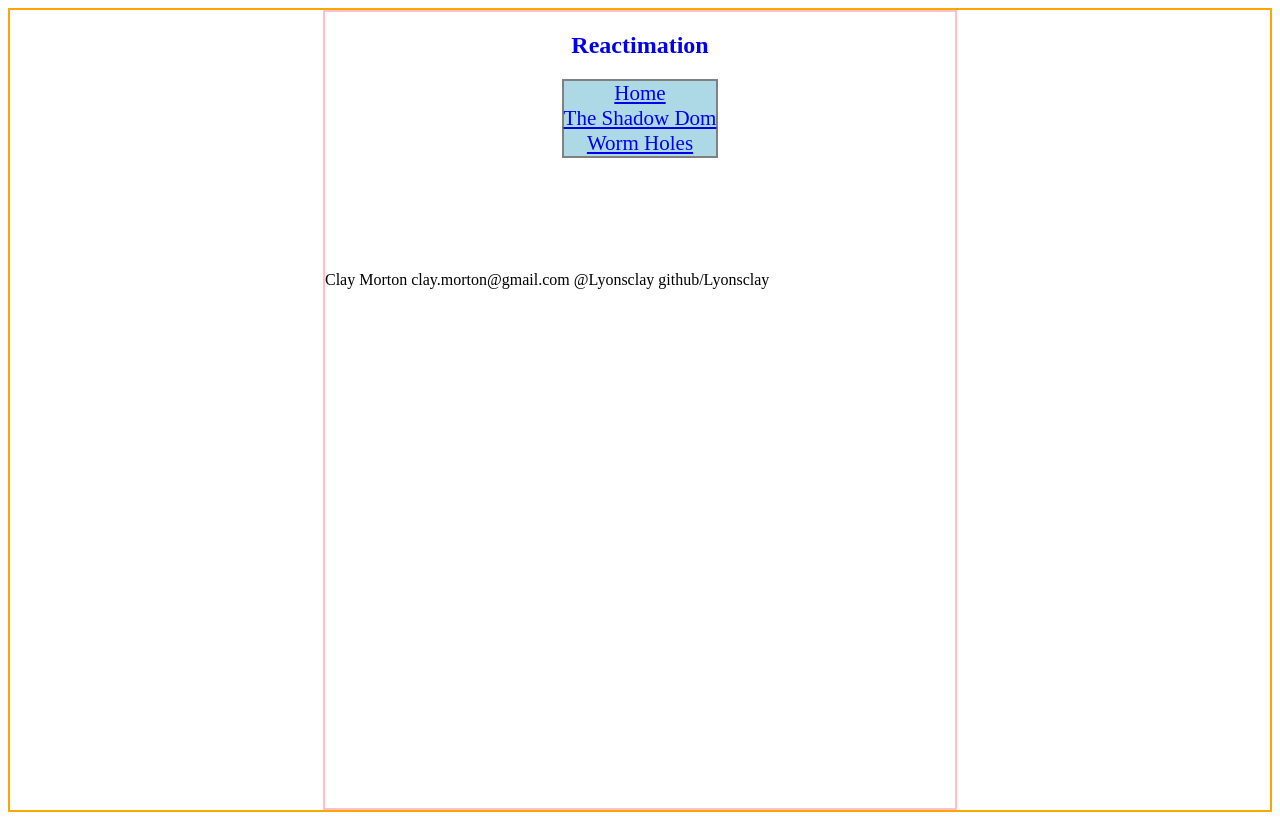
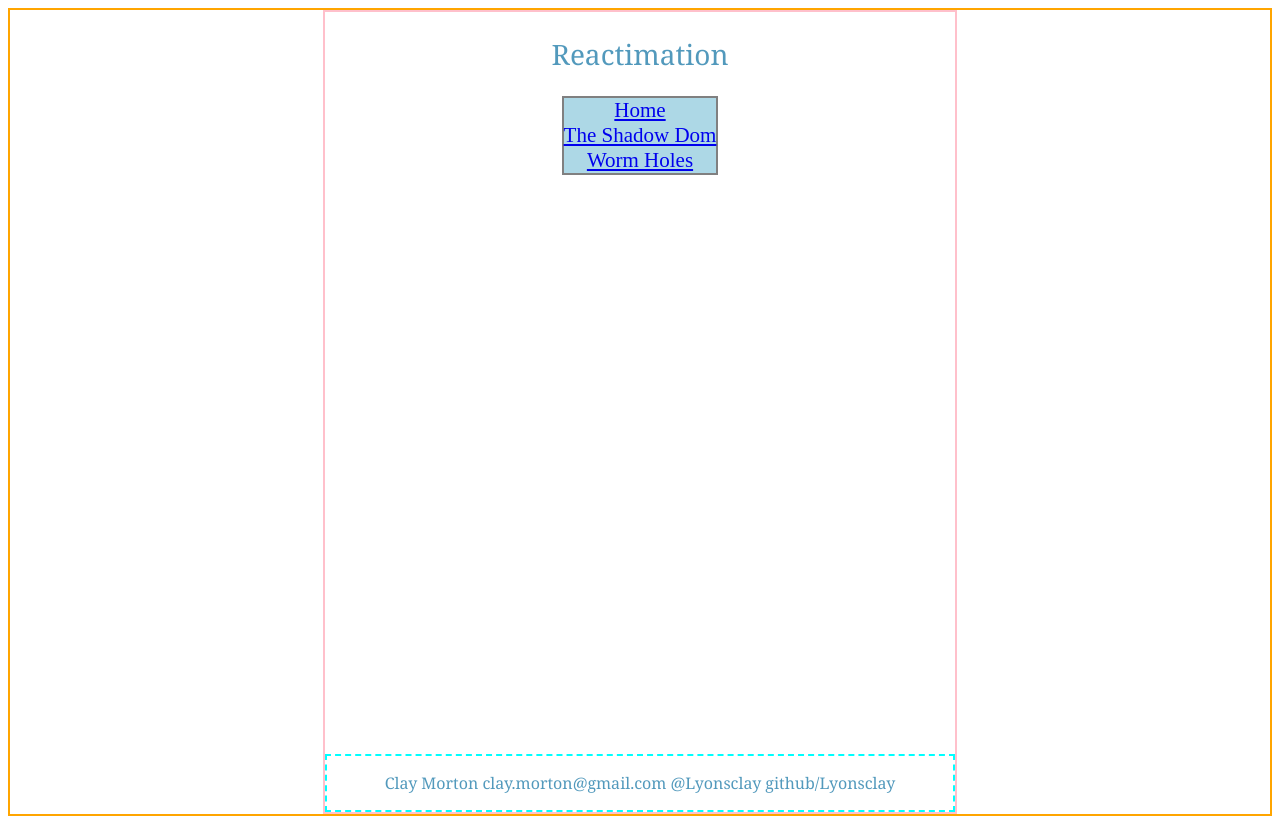
Before and after one commit to Lyonsclay/Blogus, a Next.js app: page / in a window 1280 px wide. Built offline with nearby package versions, Linux system fonts and the light colour scheme.

Commit message:
Add Footer.

```diff
--- /dev/null
+++ b/components/Footer.js
@@ -0,0 +1,16 @@
+import React from 'react'
+
+export default ({text}) => (
+  <footer style={styles.footer}>
+    <p>{text}</p>
+  </footer>
+)
+
+const styles = {
+  footer: {
+    color: 'rgba(8, 110, 160, 0.7)',
+    display: 'flex',
+    justifyContent: 'center',
+    border: '2px dashed cyan',
+  }
+}
--- a/components/Logo.js
+++ b/components/Logo.js
@@ -6,46 +6,45 @@ export default class Logo extends Component {
 
     this.state = {
       title: 'Reactimation',
-      highlightStyle: {},
+      hoverStyle: {},
     }
   }
 
-  highlightOn = () => {
+  hoverOn = () => {
     this.setState({
-      highlight: {
-        color: 'rgba(50, 30, 120, 0.5)',
+      hoverStyle: {
+        color: 'rgba(10, 120, 180, 0.7)',
+        textShadow: '1px 0px 2px rgba(10, 120, 180, 0.5)',
       }
     })
-    console.log('beneficient')
   }
 
-  highlightOff = () => {
+  hoverOff = () => {
     this.setState({
-      highlight: {
+      hoverStyle: {
         color: 'rgba(0, 0, 0, 0.8)',
+        color: 'rgba(10, 120, 180, 0.7)',
       }
     })
-    console.log('malolevaloent')
   }
 
   render() {
-
     return (
-      <span
-        onMouseEnter={this.highlightOn}
-        onMouseOut={this.hightlightOff}
+      <div
+        onMouseEnter={this.hoverOn}
+        onMouseLeave={this.hoverOff}
       >
         <a
           href="/"
           style={styles.link}
         >
           <h2
-            style={styles.title, this.state.highlight}
+            style={{...styles.title, ...this.state.hoverStyle}}
           >
             {this.state.title}
           </h2>
         </a>
-      </span>
+      </div>
     )
   }
 }
@@ -55,8 +54,9 @@ const styles = {
     textDecoration: 'none',
   },
   title: {
+    fontSize: 28,
     fontWeight: 500,
     color: 'rgba(0, 0, 0, 0.8)',
-    border: '2px dashed orange',
+    color: 'rgba(8, 110, 160, 0.7)',
   }
 }
--- a/components/layout.js
+++ b/components/layout.js
@@ -2,6 +2,7 @@ import React from 'react'
 import Link from 'next/link'
 import Head from 'next/head'
 import Logo from '../components/Logo'
+import Footer from '../components/Footer'
 
 export default ({ children, title = 'My Blogus funny blog!' }) => (
   <div style={styles.body}>
@@ -17,12 +18,10 @@ export default ({ children, title = 'My Blogus funny blog!' }) => (
       </header>
       <div style={styles.content}>
 
-          { children }
+        { children }
 
       </div>
-      <footer>
-        Clay Morton clay.morton@gmail.com @Lyonsclay github/Lyonsclay
-      </footer>
+      <Footer text="Clay Morton clay.morton@gmail.com @Lyonsclay github/Lyonsclay" />
     </div>
   </div>
 )
@@ -32,15 +31,17 @@ const styles = {
     display: 'flex',
     alignItems: 'center',
     flexDirection: 'column',
-    height: '100vh',
+    minHeight: '100vh',
     border: '2px solid orange',
   },
   main: {
+    display: 'flex',
+    flexDirection: 'column',
     minWidth: '50%',
     border: '2px solid pink',
-    height: '100vh',
+    minHeight: '100vh',
     fontFamily: 'Droid Serif',
-    /* fontFamily: 'Georgia,Cambria,"Times New Roman",Times,serif',*/
+    fontFamily: 'Georgia,Cambria,"Times New Roman",Times,serif',
   },
   header: {
     display: 'flex',
@@ -50,7 +51,7 @@ const styles = {
     display: 'flex',
     flex: 1,
     flexDirection: 'column',
-   alignItems: 'center',
+    alignItems: 'center',
   },
   link: {
     color: 'gray',
```
Also changed, not shown: .babelrc.
